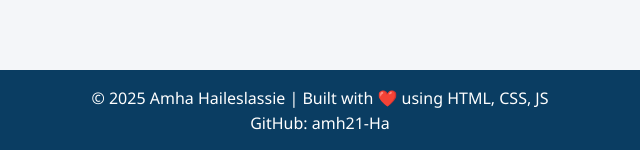
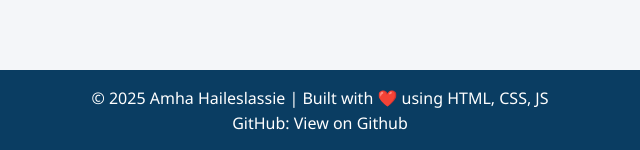
Before and after one commit to amh21-Ha/my-portfolio, a plain HTML site: page index.html in a window 1280 px wide. Shown: the part 1766-1916 px from the top of the page, 320-960 px from the left. Drawn offline with Linux system fonts and the light colour scheme.

Commit message:
Refactor footer section in index.html
Updated footer structure and added GitHub link.

```diff
--- a/index.html
+++ b/index.html
@@ -81,9 +81,17 @@
     <p>🔗 LinkedIn: <a href="https://linkedin.com/in/in/amha-haileslassie-477217227" target="_blank">LinkedIn</a></p>
   </section>
 
-  <footer>
-    <p>© 2025 Amha Haileslassie | Built with ❤️ using HTML, CSS, JS</p>
-    <p>GitHub: <a href="https://github.com/amh21-Ha" target="_blank">amh21-Ha</a></p>
-  </footer>
+  <footer class="footer">
+    <div class="footer-left">
+      © 2025 Amha Haileslassie | Built with ❤️ using HTML, CSS, JS
+    </div>
+
+    <div class="footer-right">
+      GitHub:
+      <a href="https://github.com/amh21-Ha" target="_blank">
+        View on Github
+      </a>
+    </div>
+</footer>
 </body>
 </html>
```
